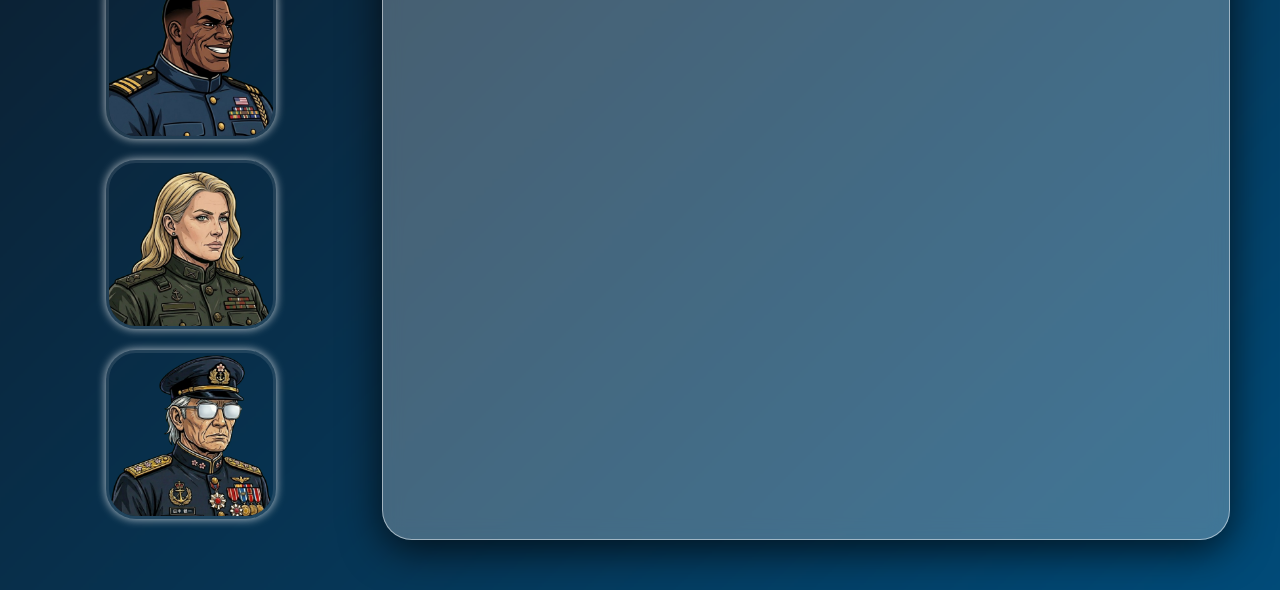
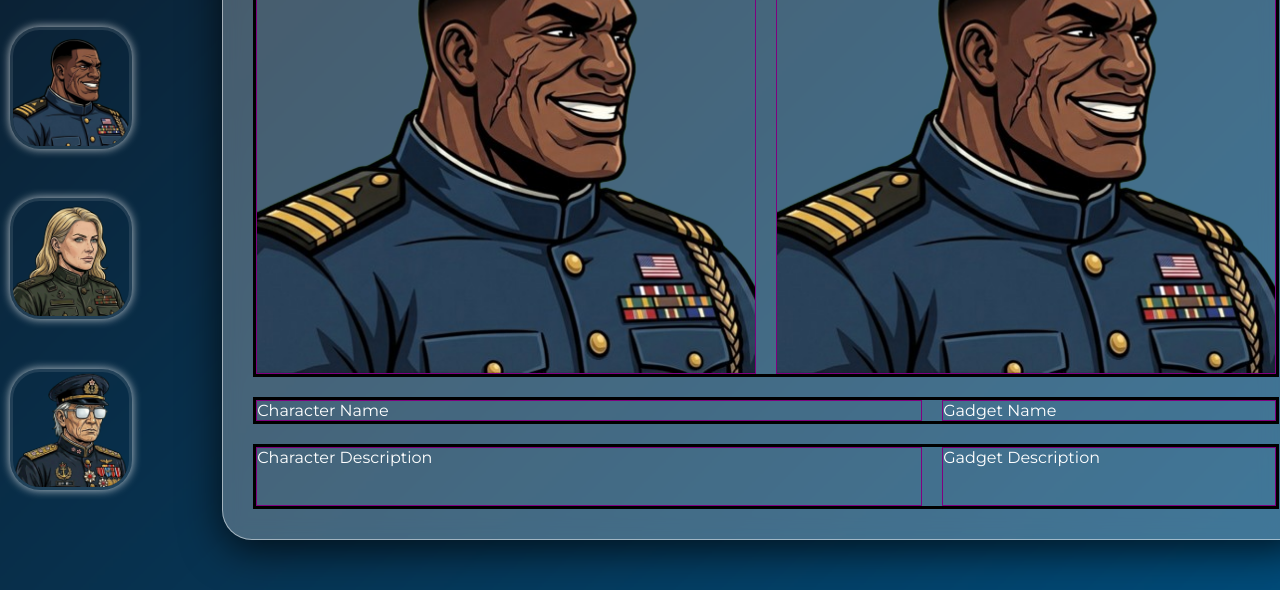
Before and after one commit to devchap8/battleship, a website built with webpack: page src/template.html in a window 1280 px wide. Shown: the part 210-800 px from the top of the page. Built offline with nearby package versions, Linux system fonts and the light colour scheme.

Commit message:
feat: Setup character info layout

```diff
--- a/src/index.js
+++ b/src/index.js
@@ -7,3 +7,11 @@ const singleplayerButton = document.querySelector(".singleplayer-button");
 singleplayerButton.addEventListener("click", () => domManip.changeScreen("character-select-screen"));
 
 params.characters.forEach(char => domManip.displayCharIcon(char));
+
+
+// remove below later
+const characterPortrait = document.querySelector(".character-portrait");
+const gadgetPortrait = document.querySelector(".gadget-portrait");
+import placeholder from "./images/shrapnel.png";
+characterPortrait.src = placeholder;
+gadgetPortrait.src = placeholder;
--- a/src/style.css
+++ b/src/style.css
@@ -276,12 +276,41 @@ Character Select Screen
     border: 1px solid rgba(255, 255, 255, .5);
     border-radius: 30px;
     box-shadow: 0 10px 40px rgba(0, 0, 0, .7);
+    display: flex;
+    flex-direction: column;
+    gap: 20px;
+    padding: 30px;
+}
+
+.character-info > div {
+    display: flex;
+    gap: 20px;
+    border: 3px solid black;
+}
+
+.character-info > div > *:first-child {
+    flex: 2;
+    border: 1px solid purple;
+}
+
+.character-info > div > *:last-child {
+    flex: 1;
+    border: 1px solid purple;
+}
+
+.character-info-pic-line {
+    flex: 2;
+}
+
+.character-info-names-line {
+    flex: .5;
+}
+
+.character-info-description-line {
+    flex: 1.5;
 }
 
 
-/* .tooltip-container:hover .tooltip-icon {
-    transform: scale(1.1);
-    background-color: #fff;
-    color: var(--navy-light);
-    box-shadow: 0 0 20px rgba(255, 255, 255, 0.75);
-} */
+.character-info img {
+    max-height: 500px;
+}
--- a/src/template.html
+++ b/src/template.html
@@ -54,7 +54,19 @@
             <h2 class="character-select-header">Select Character</h2>
          </div>
          <div class="character-info">
-            Character Info Here
+            <!-- later remove all of this and put it in JS -->
+             <div class="character-info-pic-line">
+                <img src="./images/placeholder.webp" class="character-portrait">
+                <img src="./images/placeholder.webp" class="gadget-portrait">
+             </div>
+             <div class="character-info-names-line">
+                <div class="character-name">Character Name</div>
+                <div class="gadget-name">Gadget Name</div>
+             </div>
+             <div class="character-info-description-line">
+                <div class="character-description">Character Description</div>
+                <div class="gadget-description">Gadget Description</div>
+             </div>
          </div>
     </section>
 </body>
--- a/webpack.config.js
+++ b/webpack.config.js
@@ -30,7 +30,7 @@ export default {
         use: ["style-loader", "css-loader"],
       },
       {
-        test: /\.(png|svg|jpg|jpeg|gif)$/i,
+        test: /\.(png|svg|jpg|jpeg|gif|webp)$/i,
         type: "asset/resource",
       },
     ],
```
